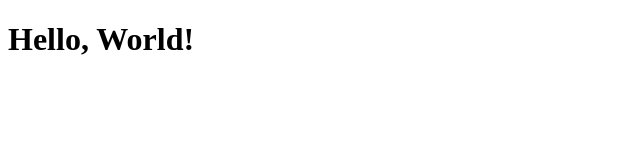
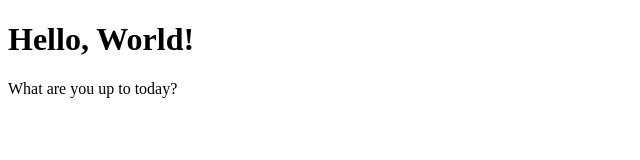
Before and after one commit to rosesofash/test, a plain HTML site: page index.html in a window 1280 px wide. Shown: the whole page, without its empty margins (0-640 px from the left). Drawn offline with Linux system fonts and the light colour scheme.

Commit message:
modify paragraph

```diff
--- a/index.html
+++ b/index.html
@@ -10,6 +10,7 @@
 
     <!-- Main Content Goes Here -->
     <h1>Hello, World!</h1>
+    <p>What are you up to today?</p>
 
 
 </body>
```
